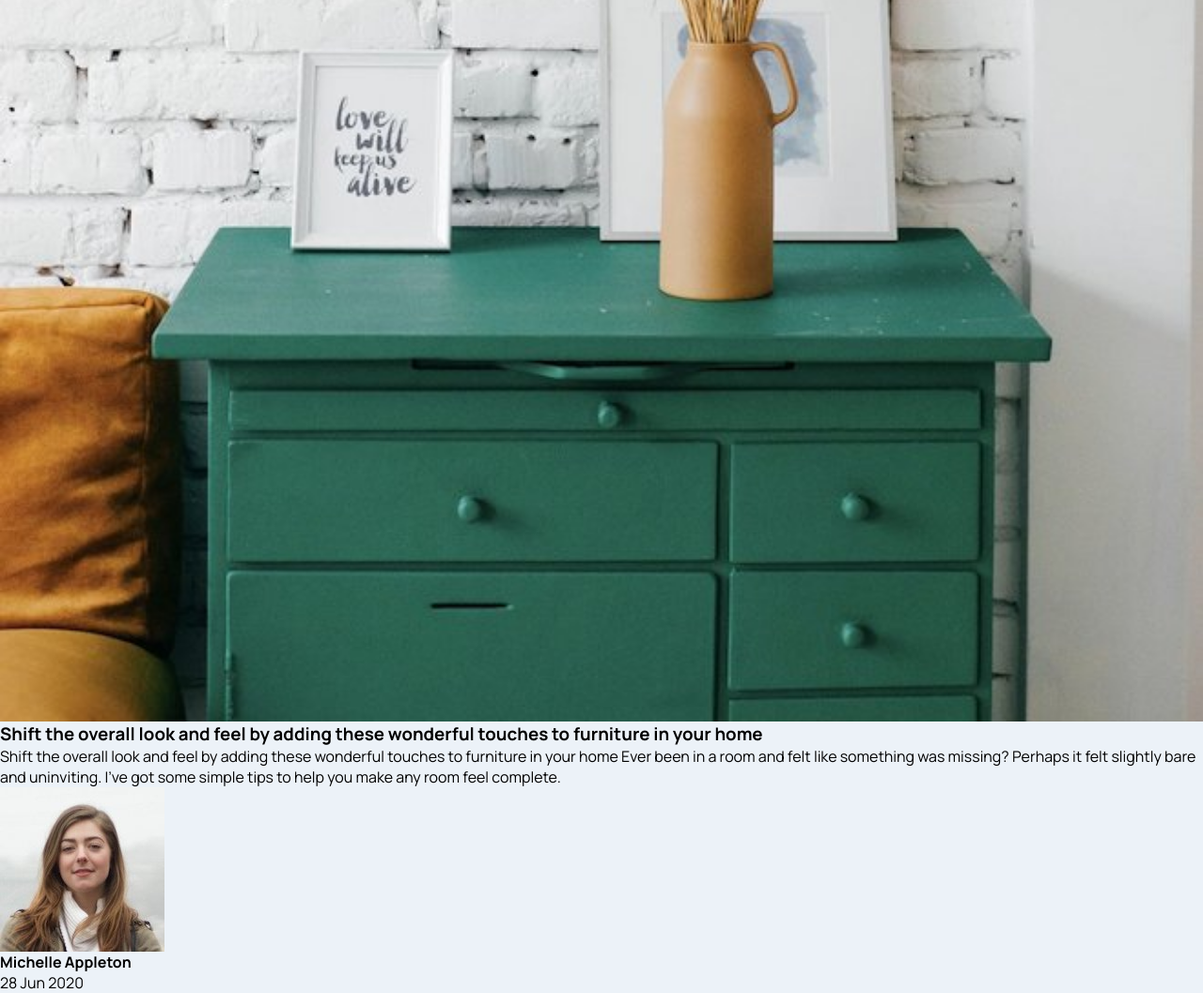
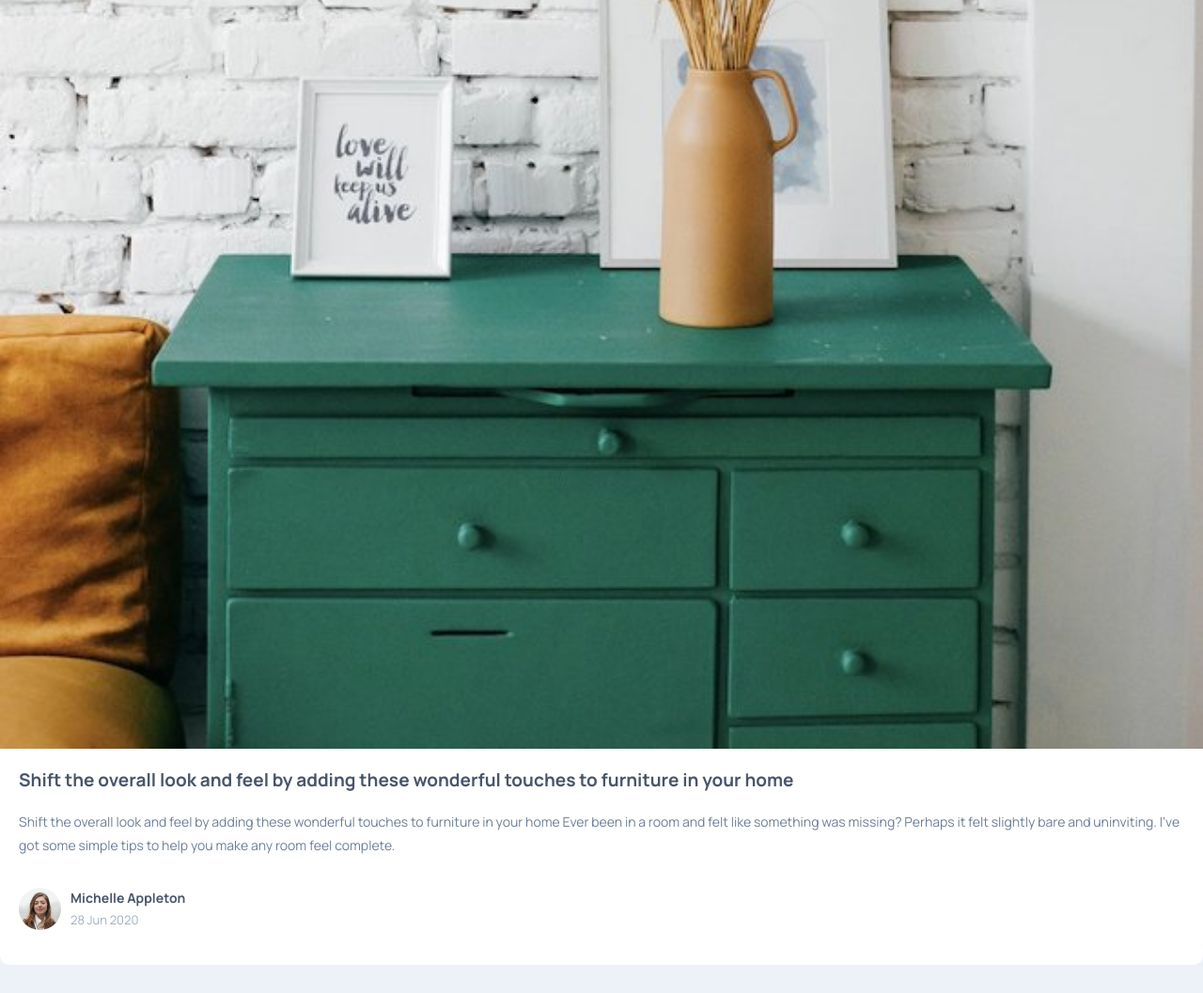
Before and after one commit to TomekWojak/article-preview-component-fr-mentor-challange, a plain HTML site: page index.html in a window 1280 px wide. Shown: the whole page at 94% size. After the commit the page ends 1027 px from the top, so only its background shows below. Drawn offline with Linux system fonts and the light colour scheme.

Commit message:
added new idea

```diff
--- a/sass/style.scss
+++ b/sass/style.scss
@@ -5,6 +5,10 @@
     margin: 0;
     padding: 0;
     box-sizing: border-box;
+}
+
+html {
+    font-size: 62.5%;
 }
 
 body {
@@ -17,12 +21,60 @@ img {
     font-style: italic;
 }
 
+
 .cards {
     padding: 6em 1em;
-
+        &__card {
+            background-color: $pureWhite;
+            border-radius: 10px;
+        }
         &__card-img {
             width: 100%;
+            border-radius: 10px 10px 0 0;
         }
+        &__card-body {
+            padding: 2em;
+        }
+        &__card-title {
+            color: $veryDarkBlue;
+            font-size: 1.9rem;
+            margin-block-end: 1em;
+        }
+        &__card-text {
+            line-height: 25px;
+            color: $darkBlue;
+            font-size: 1.4rem;
+        }
+        &__card-footer {
+            margin-block-start: 1.5em;
+            height: 80px;
+            display: flex;
+            align-items: center;
+        }
+        &__card-footer-img {
+            width: 45px;
+            aspect-ratio: 1;
+            border-radius: 50%;
+        }
+
+        &__card-footer-info {
+            margin-inline-start: 1em;
+        }
+
+        &__card-footer-title {
+            color: $veryDarkBlue;
+            font-size: 1.4rem;
+            margin-block-end: .3em;
+        }
+        &__card-footer-text {
+            color: $lightBlue;
+            font-size: 1.3rem;
+        }
+
+
+
+
+
 }
 
 
```
Also changed, not shown: css/style.css, 1 other file.
